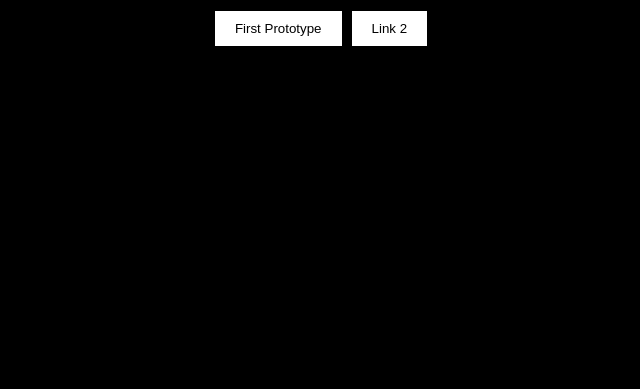
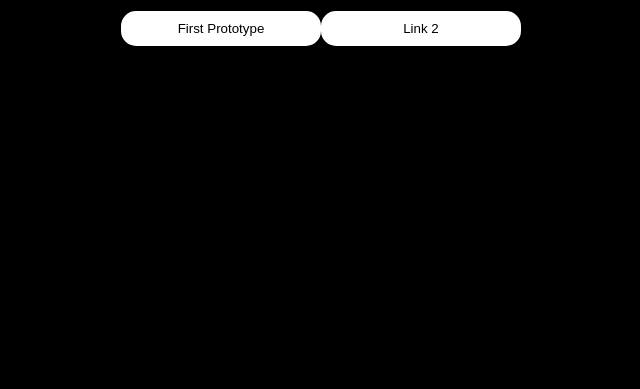
Before and after one commit to JasprtapGoomer/drone-project-site, a plain HTML site: page index.html in a window 1280 px wide. Shown: the part 411-800 px from the top of the page, without its empty margins (319-959 px from the left). Drawn offline with Linux system fonts and the light colour scheme.

Commit message:
updated style

```diff
--- a/styles.css
+++ b/styles.css
@@ -17,9 +17,11 @@ body {
     background-color: white;
     color: black;
     padding: 10px 20px;
-    margin: 5px;
+    margin: 10px 0; /* Adds space between buttons */
     border: none;
     cursor: pointer;
+    border-radius: 15px; /* Makes buttons have rounded corners */
+    width: 200px; /* Sets a fixed width for buttons */
   }
 
   button:hover {
```
